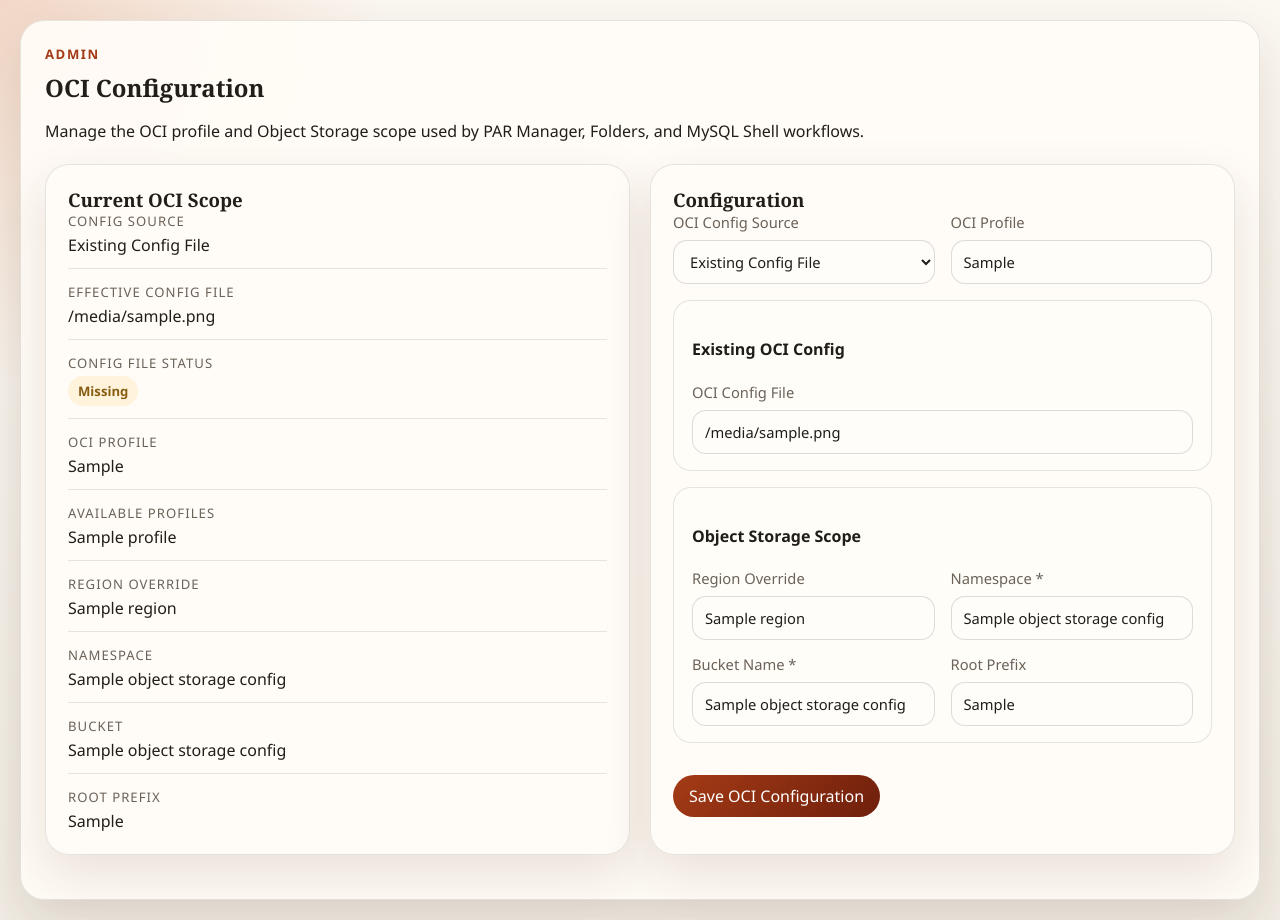
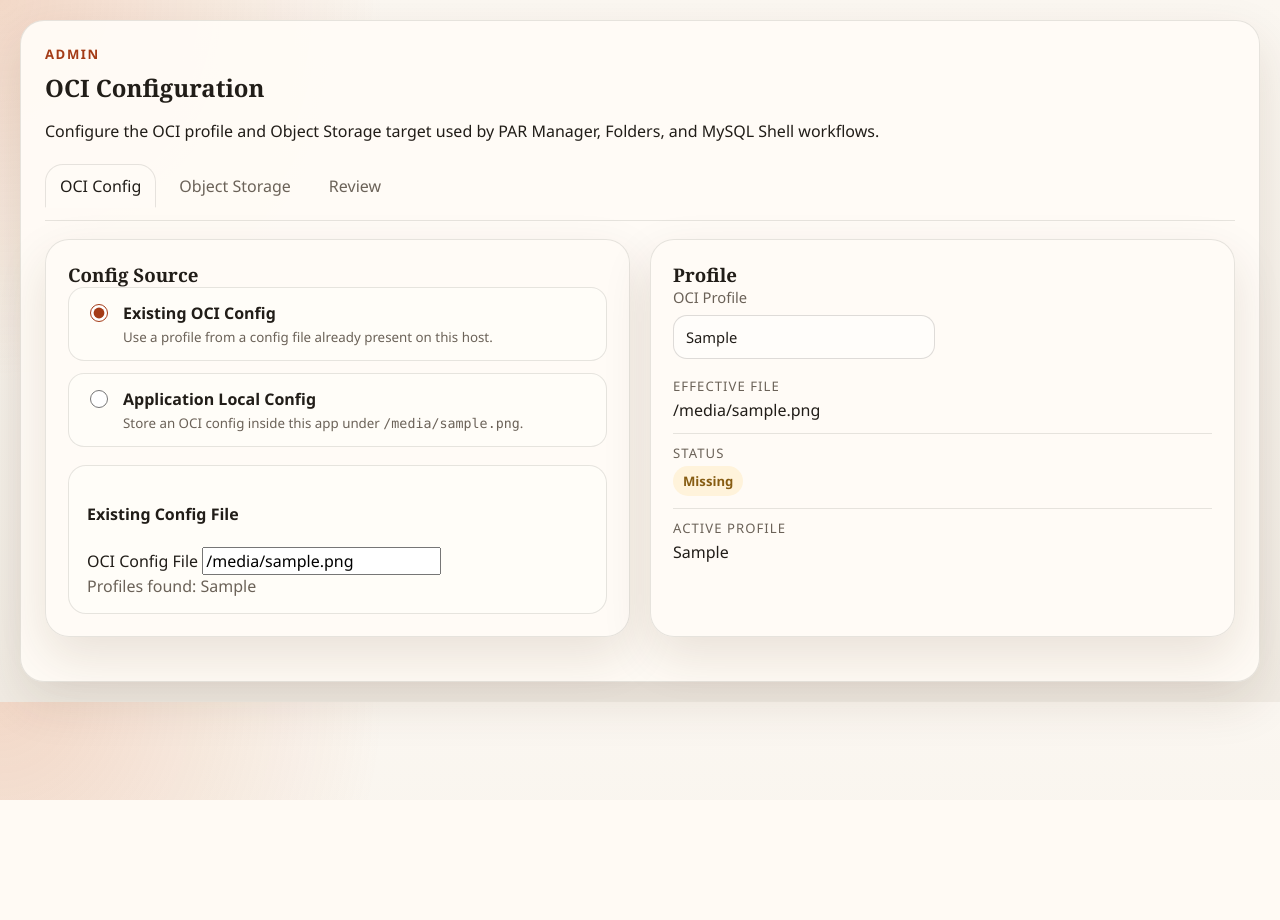
Before and after one commit to ivanxma/mysqlsh-dumpload-webui, a Flask app: template templates/object_storage_settings.html in a window 1280 px wide. After the commit the page ends 800 px from the top, so only its background shows below. Run offline with Flask 3, Linux system fonts and the light colour scheme; the template is opened without the code that fills it: most values are stand-ins (such as "Sample title", 1, 10 or a date in 2020); some libraries are stand-ins or nearby versions.

Commit message:
Revise OCI configuration workflow

```diff
--- a/modules/config.py
+++ b/modules/config.py
@@ -36,7 +36,7 @@ DEFAULT_OBJECT_STORAGE = {
     "namespace": "",
     "bucket_name": "",
     "bucket_prefix": "",
-    "config_profile": "DEFAULT",
+    "config_profile": "HeatWave_Demo",
     "config_file": "~/.oci/config",
     "managed_folders": [],
 }
--- a/static/style.css
+++ b/static/style.css
@@ -414,6 +414,41 @@ pre,
   line-height: 1.25;
 }
 
+.radio-card-stack {
+  display: grid;
+  gap: 12px;
+  margin-bottom: 18px;
+}
+
+.radio-card {
+  display: grid;
+  grid-template-columns: auto minmax(0, 1fr);
+  gap: 12px;
+  align-items: start;
+  padding: 14px 16px;
+  border: 1px solid var(--line);
+  border-radius: 16px;
+  background: rgba(255, 253, 249, 0.88);
+  cursor: pointer;
+}
+
+.radio-card input {
+  width: 18px;
+  height: 18px;
+  margin-top: 2px;
+  accent-color: var(--accent);
+}
+
+.radio-card strong,
+.radio-card small {
+  display: block;
+}
+
+.radio-card small {
+  margin-top: 4px;
+  color: var(--muted);
+}
+
 .field-inline-note {
   color: var(--muted);
   font-size: 0.88em;
@@ -568,6 +603,14 @@ pre,
 
 .detail-list.compact {
   gap: 10px;
+}
+
+.oci-status-list {
+  margin-top: 18px;
+}
+
+.review-grid {
+  grid-template-columns: repeat(auto-fit, minmax(240px, 1fr));
 }
 
 .detail-list div {
--- a/templates/object_storage_settings.html
+++ b/templates/object_storage_settings.html
@@ -4,23 +4,77 @@
 <section class="page-header">
   <p class="eyebrow">Admin</p>
   <h2>OCI Configuration</h2>
-  <p>Manage the OCI profile and Object Storage scope used by PAR Manager, Folders, and MySQL Shell workflows.</p>
+  <p>Configure the OCI profile and Object Storage target used by PAR Manager, Folders, and MySQL Shell workflows.</p>
 </section>
 
-<section class="split-layout">
+<form method="post" data-oci-config-form>
+  <section class="tab-shell" data-tab-shell data-default-tab="oci-config-source">
+    <div class="tab-bar" role="tablist">
+      <button class="tab-link" type="button" role="tab" data-tab-link data-tab-target="oci-config-source">OCI Config</button>
+      <button class="tab-link" type="button" role="tab" data-tab-link data-tab-target="oci-object-storage">Object Storage</button>
+      <button class="tab-link" type="button" role="tab" data-tab-link data-tab-target="oci-review">Review</button>
+    </div>
+
+    <section class="tab-panel" id="oci-config-source" role="tabpanel" data-tab-panel hidden>
+      <div class="split-layout">
         <article class="panel">
-    <h3>Current OCI Scope</h3>
-    <dl class="detail-list">
+          <h3>Config Source</h3>
+          <div class="radio-card-stack">
+            <label class="radio-card">
+              <input type="radio" name="config_source" value="existing" data-oci-config-source {% if object_storage_config.config_source != "local" %}checked{% endif %}>
+              <span>
+                <strong>Existing OCI Config</strong>
+                <small>Use a profile from a config file already present on this host.</small>
+              </span>
+            </label>
+            <label class="radio-card">
+              <input type="radio" name="config_source" value="local" data-oci-config-source {% if object_storage_config.config_source == "local" %}checked{% endif %}>
+              <span>
+                <strong>Application Local Config</strong>
+                <small>Store an OCI config inside this app under <code>{{ oci_config_status.local_config_file }}</code>.</small>
+              </span>
+            </label>
+          </div>
+
+          <section class="form-section" data-existing-config-section>
+            <h4>Existing Config File</h4>
+            <label>
+              OCI Config File
+              <input name="config_file" type="text" value="{{ oci_config_status.configured_file or '~/.oci/config' }}">
+            </label>
+            <p class="help-text">Profiles found: {{ oci_config_status.existing_profiles|join(", ") if oci_config_status.existing_profiles else "-" }}</p>
+          </section>
+
+          <section class="form-section" data-local-config-section>
+            <h4>Application Local Config</h4>
+            <p class="help-text">Profiles found: {{ oci_config_status.local_profiles|join(", ") if oci_config_status.local_profiles else "-" }}</p>
+            <label>
+              Local OCI Config Content
+              <textarea name="local_config_text" class="code-input code-area" spellcheck="false">{{ oci_config_status.local_config_text }}</textarea>
+            </label>
+          </section>
+        </article>
+
+        <article class="panel">
+          <h3>Profile</h3>
+          <div class="form-grid single-column">
+            <label>
+              OCI Profile
+              <input name="config_profile" type="text" value="{{ object_storage_config.config_profile or 'HeatWave_Demo' }}" list="oci-profile-list">
+              <datalist id="oci-profile-list">
+                {% for profile_name in oci_config_status.profiles %}
+                <option value="{{ profile_name }}"></option>
+                {% endfor %}
+              </datalist>
+            </label>
+          </div>
+          <dl class="detail-list compact oci-status-list">
             <div>
-        <dt>Config Source</dt>
-        <dd>{{ "Application Local" if object_storage_config.config_source == "local" else "Existing Config File" }}</dd>
-      </div>
-      <div>
-        <dt>Effective Config File</dt>
+              <dt>Effective File</dt>
               <dd>{{ oci_config_status.effective_file or "-" }}</dd>
             </div>
             <div>
-        <dt>Config File Status</dt>
+              <dt>Status</dt>
               <dd>
                 <span class="badge {% if oci_config_status.exists %}good{% else %}warn{% endif %}">
                   {{ "Found" if oci_config_status.exists else "Missing" }}
@@ -28,12 +82,64 @@
               </dd>
             </div>
             <div>
-        <dt>OCI Profile</dt>
-        <dd>{{ object_storage_config.config_profile or "-" }}</dd>
+              <dt>Active Profile</dt>
+              <dd>{{ oci_config_status.active_profile or "-" }}</dd>
+            </div>
+          </dl>
+        </article>
+      </div>
+    </section>
+
+    <section class="tab-panel" id="oci-object-storage" role="tabpanel" data-tab-panel hidden>
+      <section class="panel">
+        <div class="panel-header">
+          <div>
+            <h3>Object Storage Scope</h3>
+            <p class="help-text">These values define where PAR Manager and Shell operations read and write dumps.</p>
+          </div>
+        </div>
+        <div class="form-grid">
+          <label>
+            Region Override
+            <input name="region" type="text" value="{{ object_storage_config.region }}">
+          </label>
+          <label>
+            Namespace *
+            <input name="namespace" type="text" value="{{ object_storage_config.namespace }}">
+          </label>
+          <label>
+            Bucket Name *
+            <input name="bucket_name" type="text" value="{{ object_storage_config.bucket_name }}">
+          </label>
+          <label>
+            Root Prefix
+            <input name="bucket_prefix" type="text" value="{{ object_storage_config.bucket_prefix }}">
+          </label>
+        </div>
+      </section>
+    </section>
+
+    <section class="tab-panel" id="oci-review" role="tabpanel" data-tab-panel hidden>
+      <section class="panel">
+        <div class="panel-header">
+          <div>
+            <h3>Review</h3>
+            <p class="help-text">Confirm the effective OCI config and Object Storage target before saving.</p>
+          </div>
+          <button class="button primary" type="submit">Save OCI Configuration</button>
+        </div>
+        <dl class="detail-list review-grid">
+          <div>
+            <dt>Config Source</dt>
+            <dd>{{ "Application Local Config" if object_storage_config.config_source == "local" else "Existing OCI Config" }}</dd>
           </div>
           <div>
-        <dt>Available Profiles</dt>
-        <dd>{{ oci_config_status.profiles|join(", ") if oci_config_status.profiles else "-" }}</dd>
+            <dt>Effective Config File</dt>
+            <dd>{{ oci_config_status.effective_file or "-" }}</dd>
+          </div>
+          <div>
+            <dt>OCI Profile</dt>
+            <dd>{{ object_storage_config.config_profile or "HeatWave_Demo" }}</dd>
           </div>
           <div>
             <dt>Region Override</dt>
@@ -52,93 +158,31 @@
             <dd>{{ object_storage_config.bucket_prefix or "/" }}</dd>
           </div>
         </dl>
-  </article>
-
-  <article class="panel">
-    <h3>Configuration</h3>
-    <form method="post" class="form-grid" data-oci-config-form>
-      <label>
-        OCI Config Source
-        <select name="config_source" data-oci-config-source>
-          <option value="existing" {% if object_storage_config.config_source != "local" %}selected{% endif %}>Existing Config File</option>
-          <option value="local" {% if object_storage_config.config_source == "local" %}selected{% endif %}>Application Local Config</option>
-        </select>
-      </label>
-      <label>
-        OCI Profile
-        <input name="config_profile" type="text" value="{{ object_storage_config.config_profile }}" list="oci-profile-list">
-        <datalist id="oci-profile-list">
-          {% for profile_name in oci_config_status.profiles %}
-          <option value="{{ profile_name }}"></option>
-          {% endfor %}
-        </datalist>
-      </label>
-
-      <section class="form-section full-span" data-existing-config-section>
-        <h4>Existing OCI Config</h4>
-        <label>
-          OCI Config File
-          <input name="config_file" type="text" value="{{ object_storage_config.config_file if object_storage_config.config_source != 'local' else '~/.oci/config' }}">
-        </label>
       </section>
-
-      <section class="form-section full-span" data-local-config-section>
-        <h4>Application Local OCI Config</h4>
-        <p class="help-text">Saved at <code>{{ oci_config_status.local_config_file }}</code>.</p>
-        <label>
-          Local OCI Config Content
-          <textarea name="local_config_text" class="code-input code-area" spellcheck="false">{{ oci_config_status.local_config_text }}</textarea>
-        </label>
     </section>
-
-      <section class="form-section full-span">
-        <h4>Object Storage Scope</h4>
-        <div class="option-grid two-column">
-          <label>
-            Region Override
-            <input name="region" type="text" value="{{ object_storage_config.region }}">
-          </label>
-          <label>
-            Namespace *
-            <input name="namespace" type="text" value="{{ object_storage_config.namespace }}">
-          </label>
-          <label>
-            Bucket Name *
-            <input name="bucket_name" type="text" value="{{ object_storage_config.bucket_name }}">
-          </label>
-          <label>
-            Root Prefix
-            <input name="bucket_prefix" type="text" value="{{ object_storage_config.bucket_prefix }}">
-          </label>
-        </div>
   </section>
-
-      <div class="form-actions full-span">
-        <button class="button primary" type="submit">Save OCI Configuration</button>
-      </div>
 </form>
-  </article>
-</section>
 {% endblock %}
 
 {% block scripts %}
 {{ super() }}
 <script>
   (() => {
-    const source = document.querySelector("[data-oci-config-source]");
+    const sourceRadios = Array.from(document.querySelectorAll("[data-oci-config-source]"));
     const existingSection = document.querySelector("[data-existing-config-section]");
     const localSection = document.querySelector("[data-local-config-section]");
-    if (!source || !existingSection || !localSection) {
+    if (!sourceRadios.length || !existingSection || !localSection) {
       return;
     }
 
     const syncSections = () => {
-      const useLocal = source.value === "local";
+      const selected = sourceRadios.find((item) => item.checked);
+      const useLocal = selected && selected.value === "local";
       existingSection.hidden = useLocal;
       localSection.hidden = !useLocal;
     };
 
-    source.addEventListener("change", syncSections);
+    sourceRadios.forEach((item) => item.addEventListener("change", syncSections));
     syncSections();
   })();
 </script>
```
Also changed, not shown: modules/object_storage.py (+6 -2 lines). Lines whose indentation alone changed are shown as unchanged.
